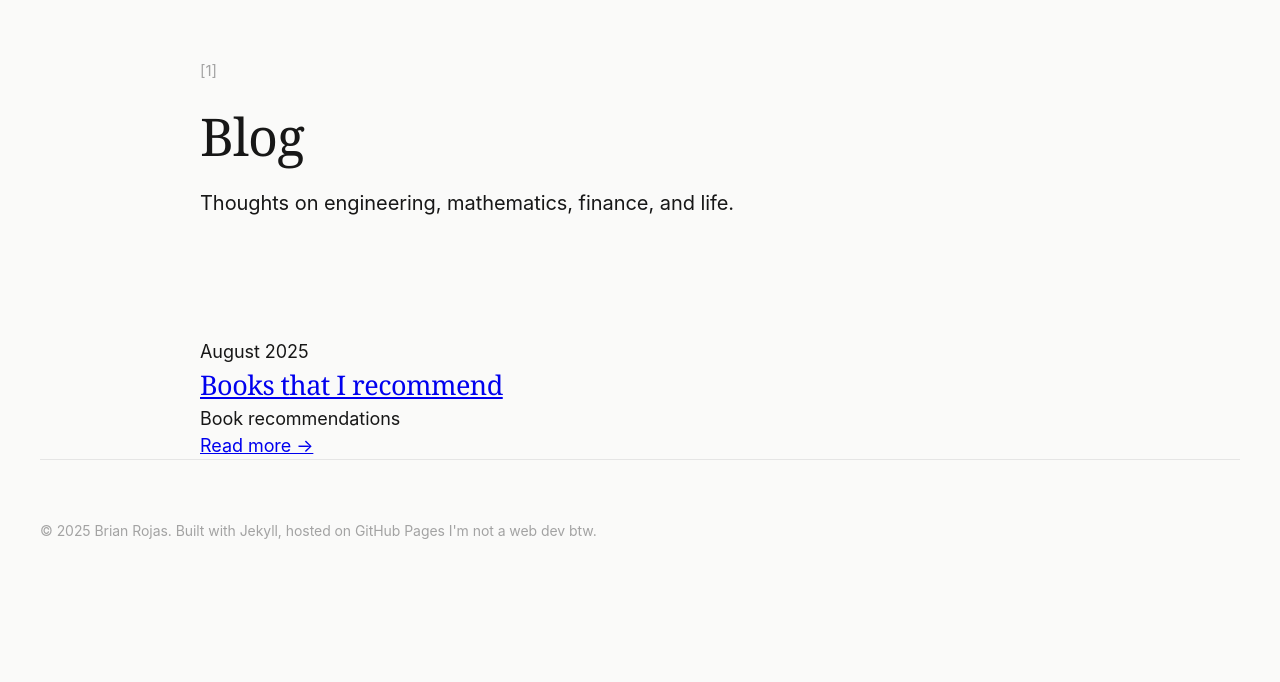
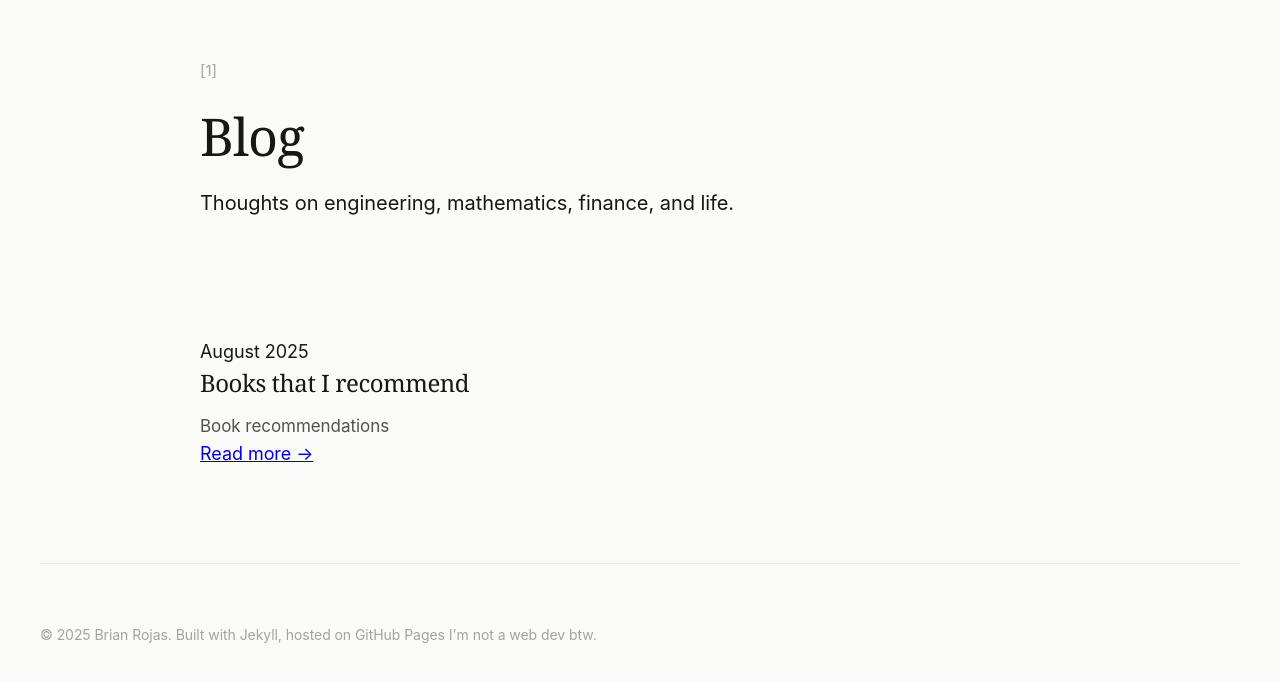
Before and after one commit to brianrojrc/brianrojrc.github.io, a Jekyll site: the page built from blog.md, in a window 1280 px wide. Shown: the top 682 px of the page. Built offline with Jekyll 4.4.1, drawn with Linux system fonts in a browser that asks for light colours.

Commit message:
Update style.scss

```diff
--- a/assets/css/style.scss
+++ b/assets/css/style.scss
@@ -12,6 +12,7 @@
     --text: #171717;
     --text-secondary: #525252;
     --text-tertiary: #a3a3a3;
+    --border: #e5e5e5;
 }
 
 @media (prefers-color-scheme: dark) {
@@ -20,6 +21,7 @@
         --text: #fafafa;
         --text-secondary: #a3a3a3;
         --text-tertiary: #525252;
+        --border: #262626;
     }
 }
 
@@ -244,14 +246,54 @@
     }
 }
 
+/* Blog List Page */
+.blog-list {
+    margin-bottom: 160px;
+}
+
+.blog-post-item {
+    margin-bottom: 48px;
+    padding-bottom: 48px;
+    border-bottom: 1px solid var(--border);
+
+    &:last-child {
+        border-bottom: none;
+    }
+}
+
+.post-meta {
+    font-size: 14px;
+    color: var(--text-tertiary);
+    margin-bottom: 12px;
+    text-transform: uppercase;
+    letter-spacing: 0.05em;
+}
+
+.blog-post-item .post-title {
+    font-size: 24px;
+    margin-bottom: 12px;
+
+    a {
+        color: var(--text);
+        text-decoration: none;
+
+        &:hover {
+            color: var(--text-secondary);
+        }
+    }
+}
+
+.post-excerpt {
+    font-size: 17px;
+    line-height: 1.6;
+    color: var(--text-secondary);
+    margin: 0;
+}
+
 /* Footer */
 footer {
     padding-top: 60px;
-    border-top: 1px solid #e5e5e5;
-
-    @media (prefers-color-scheme: dark) {
-        border-top-color: #262626;
-    }
+    border-top: 1px solid var(--border);
 
     p {
         font-size: 14px;
@@ -292,7 +334,8 @@
     }
 
     .projects-section,
-    .blog-section {
+    .blog-section,
+    .blog-list {
         margin-bottom: 100px;
     }
 
```
